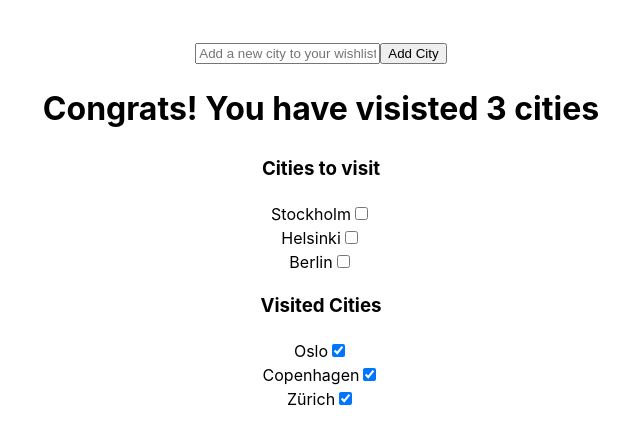
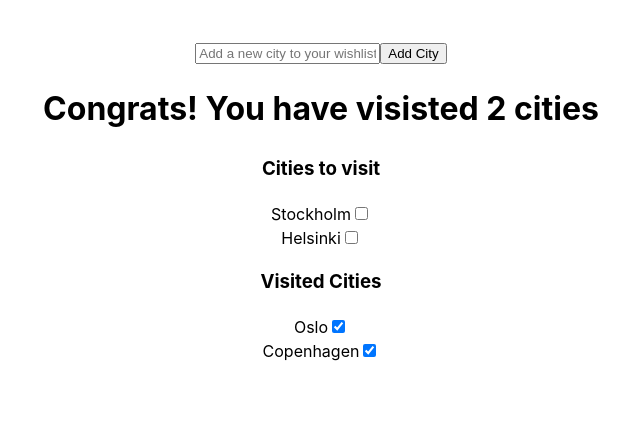
Before and after one commit to r0binsahin/travel-wishlist, a React (Vite) app: page / in a window 1280 px wide. Shown: the top 444 px of the page, without its empty margins (319-959 px from the left). Built offline with nearby package versions, Linux system fonts and the light colour scheme; data requests are answered from the project's data file.

Commit message:
data in LS

```diff
--- a/db.json
+++ /dev/null
@@ -1,34 +0,0 @@
-{
-  "cities": [
-    {
-      "id": "1",
-      "name": "Stockholm",
-      "isVisited": false
-    },
-    {
-      "id": "2",
-      "name": "Helsinki",
-      "isVisited": false
-    },
-    {
-      "id": "3",
-      "name": "Oslo",
-      "isVisited": true
-    },
-    {
-      "id": "4",
-      "name": "Copenhagen",
-      "isVisited": true
-    },
-    {
-      "id": "57e5",
-      "name": "Berlin",
-      "isVisited": false
-    },
-    {
-      "id": "661c",
-      "name": "Zürich",
-      "isVisited": true
-    }
-  ]
-}
--- a/src/App.tsx
+++ b/src/App.tsx
@@ -3,56 +3,72 @@ import './App.css';
 import { AddCity } from './components/addCity/AddCity';
 import { DisplayCities } from './components/displayCities/DisplayCities';
 import { City } from './models/City';
-import axios from 'axios';
+import { randomId } from './utils/randonId';
 
 function App() {
   const [cities, setCities] = useState<City[]>([]);
-  const getCities = async () => {
-    const res = await axios.get('http://localhost:3000/cities');
-
-    console.log('data:', res.data);
-    return res.data;
-  };
 
   useEffect(() => {
-    const fetchCities = async () => {
-      const cities = await getCities();
-      setCities(cities);
-    };
-
-    fetchCities();
+    const storedCities = localStorage.getItem('cities');
+    if (storedCities) {
+      setCities(JSON.parse(storedCities));
+    } else {
+      setCities([
+        {
+          id: '1',
+          name: 'Stockholm',
+          isVisited: false,
+        },
+        {
+          id: '2',
+          name: 'Helsinki',
+          isVisited: false,
+        },
+        {
+          id: '3',
+          name: 'Oslo',
+          isVisited: true,
+        },
+        {
+          id: '4',
+          name: 'Copenhagen',
+          isVisited: true,
+        },
+      ]);
+    }
   }, []);
 
   const handleChange = async (id: string) => {
     const cityIndex = cities.findIndex((city) => city.id === id);
 
-    const updatedCity = {
-      ...cities[cityIndex],
-      isVisited: !cities[cityIndex].isVisited,
-    };
+    if (cityIndex !== -1) {
+      const updatedCity = {
+        ...cities[cityIndex],
+        isVisited: !cities[cityIndex].isVisited,
+      };
 
-    setCities(
-      cities.map((city, index) => (index === cityIndex ? updatedCity : city))
-    );
+      const updatedCities = cities.map((city, index) =>
+        index === cityIndex ? updatedCity : city
+      );
+      localStorage.setItem('cities', JSON.stringify(updatedCities));
 
-    /*     try {
-      await axios.patch(`http://localhost:3000/cities/${id}`, {
-        isVisited: updatedCity.isVisited,
-      });
-    } catch (error) {
-      console.error('Failed to update city in database:', error);
-    } */
+      setCities(updatedCities);
+    }
   };
 
   const addCity = async (name: string) => {
     try {
-      const newCity = { id: new Date().toString(), name, isVisited: false };
-      /*      const res = await axios.post('http://localhost:3000/cities', newCity); */
-      setCities([...cities, newCity]);
+      const newCity = { id: randomId(), name, isVisited: false };
+      const updatedCities = [...cities, newCity];
+
+      localStorage.setItem('cities', JSON.stringify(updatedCities));
+
+      setCities(updatedCities);
     } catch (error) {
       console.log(error);
     }
   };
+
   return (
     <>
       <AddCity addCity={addCity} />
--- /dev/null
+++ b/src/utils/randonId.ts
@@ -0,0 +1,10 @@
+export const randomId = () => {
+  const randomCharCode = Math.floor(Math.random() * 26) + 65;
+  String.fromCharCode(randomCharCode);
+  let randomString = '';
+  for (let i = 0; i < 5; i++) {
+    randomString += String.fromCharCode(Math.floor(Math.random() * 26) + 65);
+  }
+
+  return randomString.toLocaleLowerCase();
+};
```
Also changed, not shown: src/assets/data.ts (deleted, +0 -34 lines).
